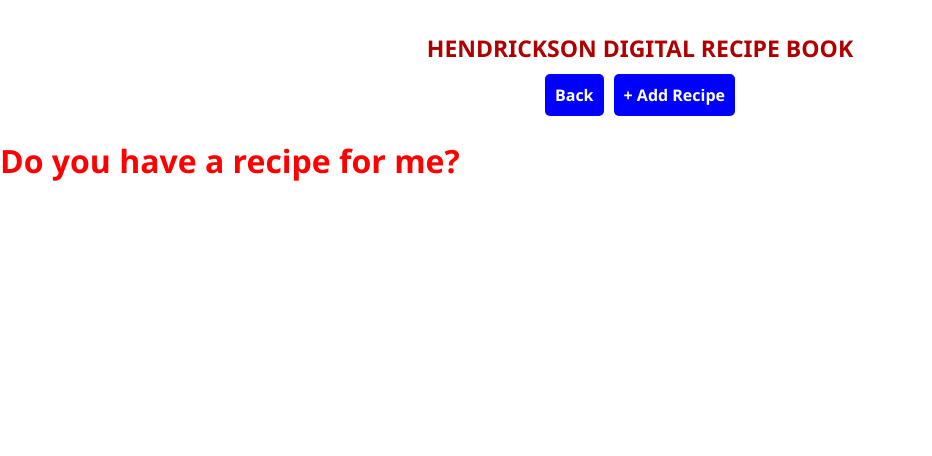
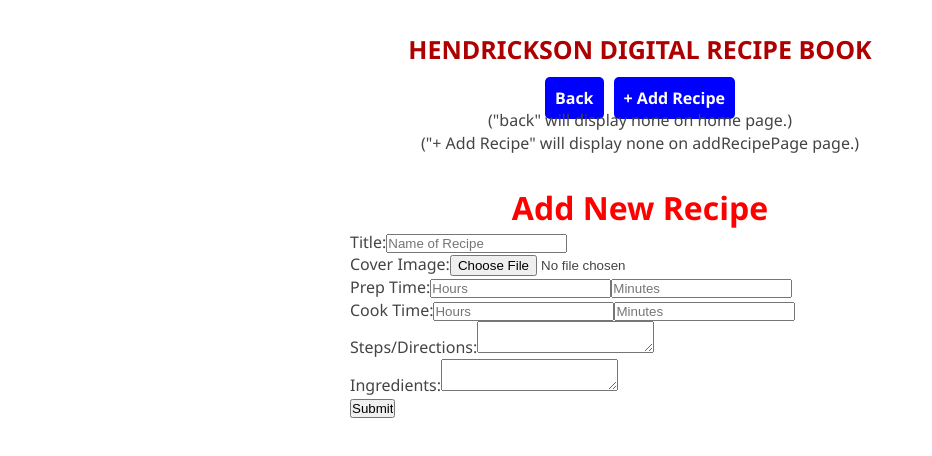
Before and after one commit to hendrtre/Recipe-Book, a React (Create React App) app: page /add-recipe in a window 1280 px wide. Shown: the top 456 px of the page, without its empty margins (0-932 px from the left). Built offline with nearby package versions, Linux system fonts and the light colour scheme.

Commit message:
Form page basic layout, + other modifications.

```diff
--- a/src/App.css
+++ b/src/App.css
@@ -15,6 +15,7 @@ body {
   max-width: 600px;
   margin: 2rem auto 4rem;
   padding: 0 10px;
+  text-align: center;
 }
 .Links {
   max-width: 600px;
@@ -36,7 +37,7 @@ body {
 .Links .pages a:hover { background-color: red; }
 
 .heading {
-  font-size: 23px;
+  font-size: 25px;
   margin-bottom: 20px;
   text-transform: uppercase;
 }
@@ -90,8 +91,13 @@ body {
   height: 0;
   overflow: hidden;
   transition: height ease 0.2s;
+  text-align: left;
 }
 .direction_wrapper.open {
   height: auto;
   /* height: 100px; */
 }
+
+.form-holder {
+  text-align: left;
+}
--- a/src/App.js
+++ b/src/App.js
@@ -2,24 +2,10 @@ import React from 'react'
 import './App.css';
 import {BrowserRouter as Router, Routes, Route, Link } from 'react-router-dom'
 
-import TestImage from './images/pirateCoin.jpg'
-
-import Header from './components/Header';
-import Accordion from './components/Accordion';
+import Home from './components/Home';
 import AddRecipePage from './addRecipePage';
 
 function App() {
-const Home = () => {
-  return (
-    <div className='container'>
-      <h1>Test</h1>
-      <img src={TestImage} alt="ImageHere" />
-      <Accordion />
-
-    </div>
-  )
-}
-
 
   return (
     <Router>
@@ -28,6 +14,8 @@ const Home = () => {
         <div className='pages'>
           <Link to="/">Back</Link>
           <Link to="/add-recipe">+ Add Recipe</Link>
+          <div>("back" will display none on home page.)</div>
+          <div>("+ Add Recipe" will display none on addRecipePage page.)</div>
         </div>
       </div>
 
--- a/src/addRecipePage.js
+++ b/src/addRecipePage.js
@@ -1,13 +1,77 @@
 import React from 'react'
-import { Link } from 'react-router-dom'
 
 function AddRecipePage() {
     return (
-        <div>
-            <h1>Do you have a recipe for me? </h1>
-            {/* <Link to="">
-                <button>Back</button>
-            </Link> */}
+        <div className='container'>
+            <h1>Add New Recipe</h1>
+            <div className='form-holder'>
+                <form>
+                    <label>
+                        Title:
+                        <input type="text" name="Title" placeholder='Name of Recipe' />
+                    </label>
+                </form>
+
+                <form>
+                    <label>
+                        Cover Image:
+                        <input type="file" name='coverImage' />
+                    </label>
+                </form>
+
+                <form>
+                    <label>
+                    Prep Time:
+                    <input
+                        name="numberOfHoursPrep"
+                        type="number"
+                        placeholder='Hours'
+                        // value={this.state.numberOfGuests}
+                        // onChange={this.handleInputChange}
+                    />
+                    <input
+                        name="numberOfMinutesPrep"
+                        type="number"
+                        placeholder='Minutes'
+                        // value={this.state.numberOfGuests}
+                        // onChange={this.handleInputChange}
+                    />
+                    </label>
+                </form>
+                <form>
+                    <label>
+                    Cook Time:
+                    <input
+                        name="numberOfHoursCook"
+                        type="number"
+                        placeholder='Hours'
+                        // value={this.state.numberOfGuests}
+                        // onChange={this.handleInputChange}
+                    />
+                    <input
+                        name="numberOfMinutesCook"
+                        type="number"
+                        placeholder='Minutes'
+                        // value={this.state.numberOfGuests}
+                        // onChange={this.handleInputChange}
+                    />
+                    </label>
+                </form>
+                <form>
+                    <label>
+                        Steps/Directions:
+                        <textarea></textarea>
+                    </label>
+                </form>
+                <form>
+                    <label>
+                        Ingredients:
+                        <textarea></textarea>
+                    </label>
+                </form>
+
+                <input type="submit" value="Submit" />
+            </div>
         </div>
     )
 }
--- a/src/components/Header.js
+++ /dev/null
@@ -1,13 +0,0 @@
-const Header = () => {
-    return (
-      <div className="Header">
-        <h1 className="heading">
-          Recipe help section
-        </h1>
-        <button>+ Add Recipe</button>
-
-      </div>
-    )
-  };
-
-  export default Header;
--- /dev/null
+++ b/src/components/Home.js
@@ -0,0 +1,18 @@
+import React from "react";
+
+import TestImage from "./../images/pirateCoin.jpg"
+
+import Accordion from "./Accordion";
+
+const Home = () => {
+  return (
+    <div className='container'>
+      <img src={TestImage} alt="ImageHere" />
+      <h6>(This will be a image carrosel from the recipes below.)</h6>
+      <h6>(If time make it possible to click on image and it will scroll down and open the recipe associated with the image.)</h6>
+      <Accordion />
+    </div>
+  )
+};
+
+export default Home;
--- a/src/data.js
+++ b/src/data.js
@@ -18,7 +18,7 @@ export const Recipes = [
     },
     {
       title: "Voluptas praesentium facere?",
-      direction0:
-        "Blanditiis aliquid adipisci quisquam reiciendis voluptates itaque.",
+      ingredient0: ['Flour','Sugar','Eggs'],
+      direction0: ['Burn it!', 'Grill it!', 'Fry it!'],
     },
   ];
```
